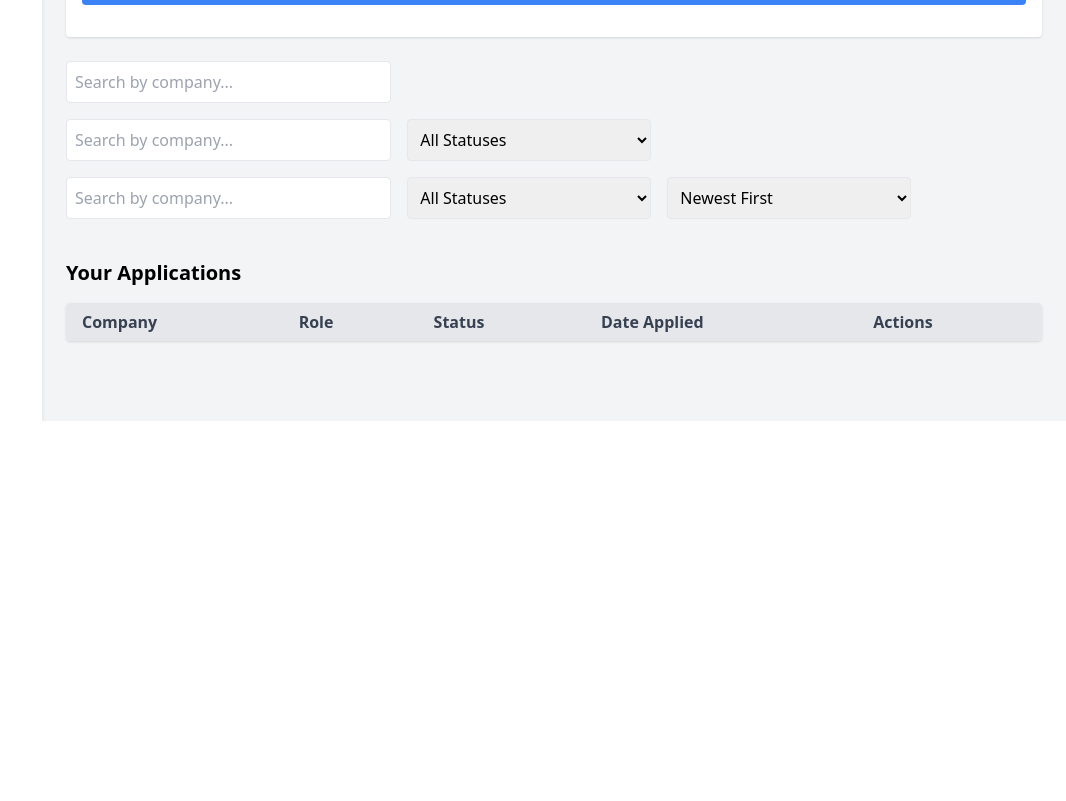
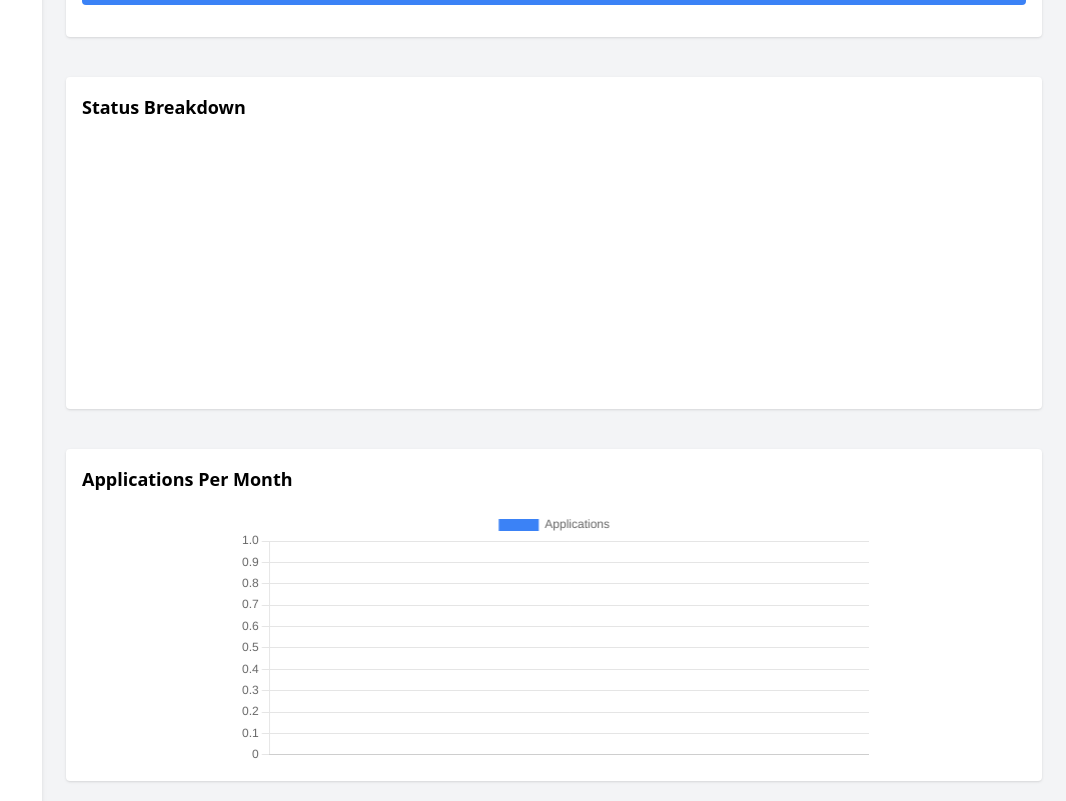
Before and after one commit to ezhil-34/job_tracker_react.js, a React (Vite) app: page /dashboard in a window 1280 px wide. Shown: the part 379-1180 px from the top of the page, without its empty margins (214-1280 px from the left). Before the commit the page ends 800 px from the top, so only its background shows below. Built offline with nearby package versions, Linux system fonts and the light colour scheme.

Commit message:
dashboard  application add the pie chart and bar chart easy to unnderstand

```diff
--- a/package.json
+++ b/package.json
@@ -10,7 +10,9 @@
     "preview": "vite preview"
   },
   "dependencies": {
+    "chart.js": "^4.5.1",
     "react": "^19.1.1",
+    "react-chartjs-2": "^5.3.0",
     "react-dom": "^19.1.1",
     "react-router-dom": "^7.9.4"
   },
--- a/src/pages/Dashboard.jsx
+++ b/src/pages/Dashboard.jsx
@@ -1,4 +1,31 @@
 import { useState, useEffect } from "react";
+import { Pie } from "react-chartjs-2";
+import { Bar } from "react-chartjs-2";
+
+
+import {
+  Chart as ChartJS,
+  ArcElement,
+  Tooltip,
+  Legend,
+  CategoryScale,
+  LinearScale,
+  BarElement,
+  Title,
+} from "chart.js";
+
+ChartJS.register(
+  ArcElement,
+  Tooltip,
+  Legend,
+  CategoryScale,
+  LinearScale,
+  BarElement,
+  Title
+);
+
+ChartJS.register(CategoryScale, LinearScale, BarElement, Title, Tooltip, Legend);
+ChartJS.register(ArcElement, Tooltip, Legend);
 
 export default function Dashboard() {
   const [searchTerm, setSearchTerm] = useState("");
@@ -12,6 +39,21 @@ export default function Dashboard() {
     date: "",
   });
   const [editIndex, setEditIndex] = useState(null);
+  //prepare chart data
+  const statusCounts = applications.reduce((acc, app) => {
+  acc[app.status] = (acc[app.status] || 0) + 1;
+    return acc;
+  }, {});
+
+  const chartData = {
+    labels: Object.keys(statusCounts),
+    datasets: [
+      {
+        data: Object.values(statusCounts),
+        backgroundColor: ["#9CA3AF", "#34D399", "#A78BFA", "#F87171"],
+      },
+    ],
+  };
 
   // Load from localStorage on mount
   useEffect(() => {
@@ -50,6 +92,36 @@ export default function Dashboard() {
   const handleEdit = (index) => {
     setFormData(applications[index]);
     setEditIndex(index);
+  };
+  const monthlyCounts = applications.reduce((acc, app) => {
+  const month = new Date(app.date).toLocaleString("default", { month: "short", year: "numeric" });
+    acc[month] = (acc[month] || 0) + 1;
+    return acc;
+  }, {});
+
+  const barData = {
+    labels: Object.keys(monthlyCounts),
+    datasets: [
+      {
+        label: "Applications",
+        data: Object.values(monthlyCounts),
+        backgroundColor: "#3B82F6",
+      },
+    ],
+  };
+  const getStatusStyle = (status) => {
+    switch (status) {
+      case "Applied":
+        return "text-gray-600 bg-gray-100";
+      case "Interview":
+        return "text-green-600 bg-green-100";
+      case "Offer":
+        return "text-purple-600 bg-purple-100";
+      case "Rejected":
+        return "text-red-600 bg-red-100";
+      default:
+        return "text-blue-600 bg-blue-100";
+    }
   };
 
   return (
@@ -133,7 +205,18 @@ export default function Dashboard() {
               </button>
             </form>
           </div>
-
+          <div className="bg-white p-4 rounded shadow mt-10 mb-6">
+              <h2 className="text-lg font-semibold mb-4">Status Breakdown</h2>
+              <div className="w-64 h-64 mx-auto">
+                <Pie data={chartData} options={{ maintainAspectRatio: false }} />
+              </div>
+          </div>
+          <div className="bg-white p-4 rounded shadow mt-10 mb-6">
+            <h2 className="text-lg font-semibold mb-4">Applications Per Month</h2>
+            <div className="w-full md:w-2/3 h-64 mx-auto">
+              <Bar data={barData} options={{ maintainAspectRatio: false }} />
+            </div>
+          </div>
           {/* Search Input */}
           <div className="mb-4">
             <input
@@ -225,7 +308,11 @@ export default function Dashboard() {
                       <tr key={index} className="border-t">
                         <td className="px-4 py-2">{app.company}</td>
                         <td className="px-4 py-2">{app.role}</td>
-                        <td className="px-4 py-2 text-green-600 font-semibold">{app.status}</td>
+                        <td className="px-4 py-2">
+                          <span className={`px-2 py-1 rounded-full text-sm font-semibold ${getStatusStyle(app.status)}`}>
+                            {app.status}
+                          </span>
+                        </td>
                         <td className="px-4 py-2">{app.date}</td>
                         <td className="px-4 py-2 space-x-2">
                           <button
```
Also changed, not shown: 1 other file (tests, documents, lock files or other folders).
